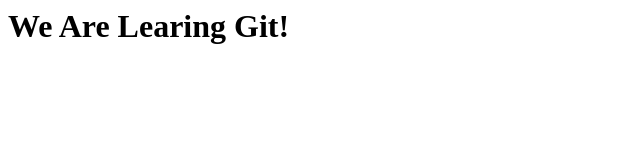
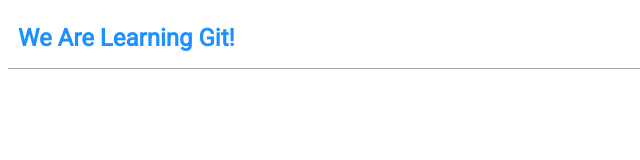
Before and after one commit to kneums13/git_branching_activity, a plain HTML site: page index.html in a window 1280 px wide. Shown: the whole page, without its empty margins (0-640 px from the left). Drawn offline with Linux system fonts and the light colour scheme.

Commit message:
create nav bar

```diff
--- a/assets/css/index.css
+++ b/assets/css/index.css
@@ -0,0 +1,15 @@
+
+body {
+    font-family: 'Roboto', sans-serif;
+}
+
+h1 {
+    color: #1E90FF;
+    margin: 0;
+    padding: 0 10px;
+    line-height: 60px;
+}
+
+nav {
+    border-bottom: 1px solid darkgrey;
+}
--- a/index.html
+++ b/index.html
@@ -1,6 +1,6 @@
 <html>
     <head>
-      <title>Learing Git</title>
+      <title>Learning Git</title>
         <meta content="width=device-width,maximum-scale=1.0,initial-scale=1.0,minimum-scale=1.0,user-scalable=yes" name="viewport">
 
         <link href="https://fonts.googleapis.com/css?family=Roboto" rel="stylesheet">
@@ -8,6 +8,8 @@
     </head>
 
     <body>
-        <h1>We Are Learing Git!</h1>
+        <nav>
+            <h1>We Are Learning Git!</h1>
+        </nav>
     </body>
 </html>
```
